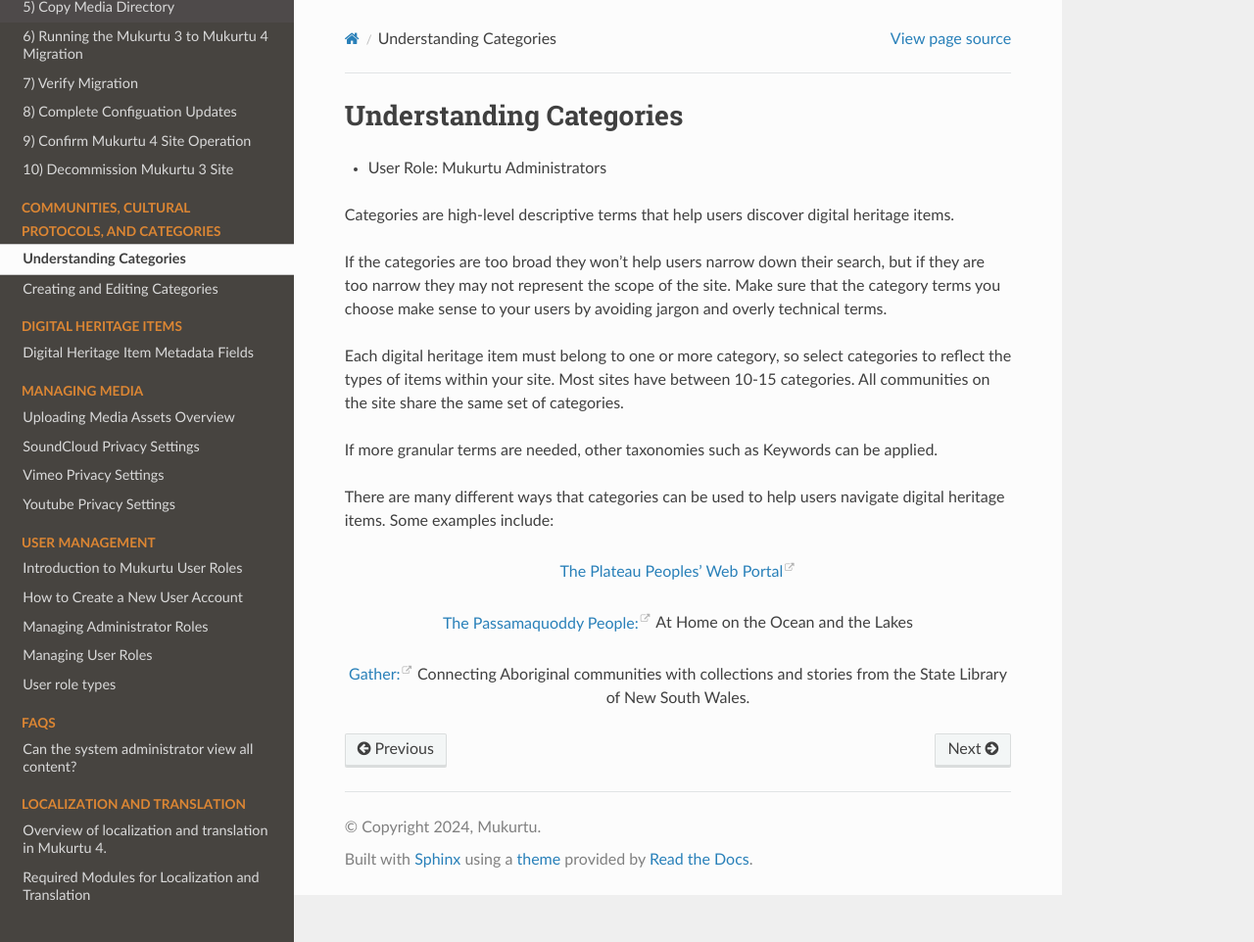
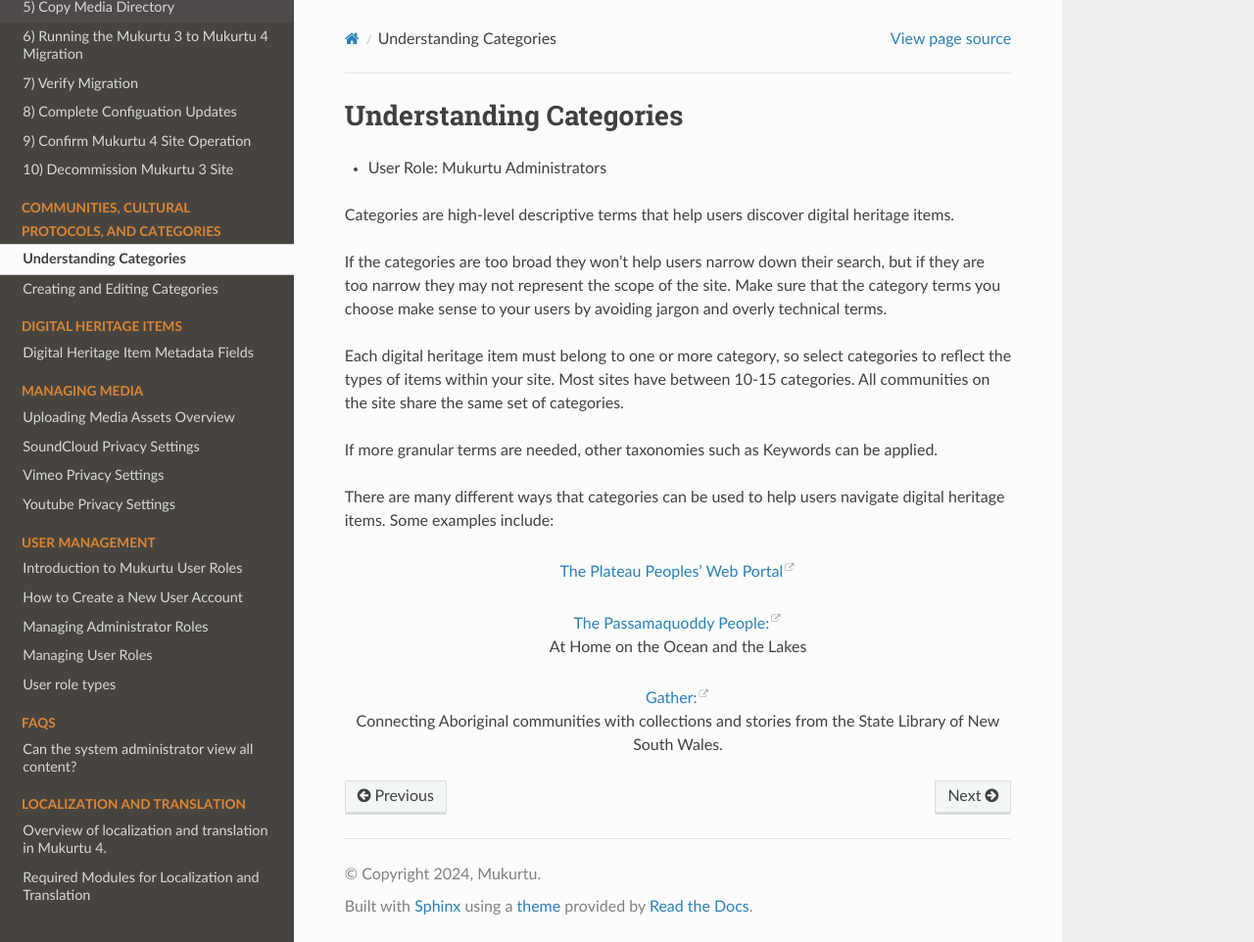
Before and after one commit to MukurtuCMS/mukurtudocs, a Sphinx documentation site: the page built from docs/source/3Cs/understanding-categories.md, in a window 1280 px wide and 962 px high. Shown: the whole window at 98% size. Built offline with Sphinx 7.4.7 and the Read the Docs theme 3.1.0, drawn with Linux system fonts in a browser that asks for light colours.

```diff
--- a/docs/source/3Cs/understanding-categories.md
+++ b/docs/source/3Cs/understanding-categories.md
@@ -17,8 +17,8 @@ There are many different ways that categories can be used to help users navigate
 [The Plateau Peoples' Web Portal](https://plateauportal.libraries.wsu.edu/)
 
 [The Passamaquoddy People:](https://passamaquoddypeople.com/)
-At Home on the Ocean and the Lakes
+<br>At Home on the Ocean and the Lakes</br>
 
 [Gather:](https://gather.sl.nsw.gov.au/)
-Connecting Aboriginal communities with collections and stories from the State Library of New South Wales.
+<br>Connecting Aboriginal communities with collections and stories from the State Library of New South Wales.</br>
 </center>
```
